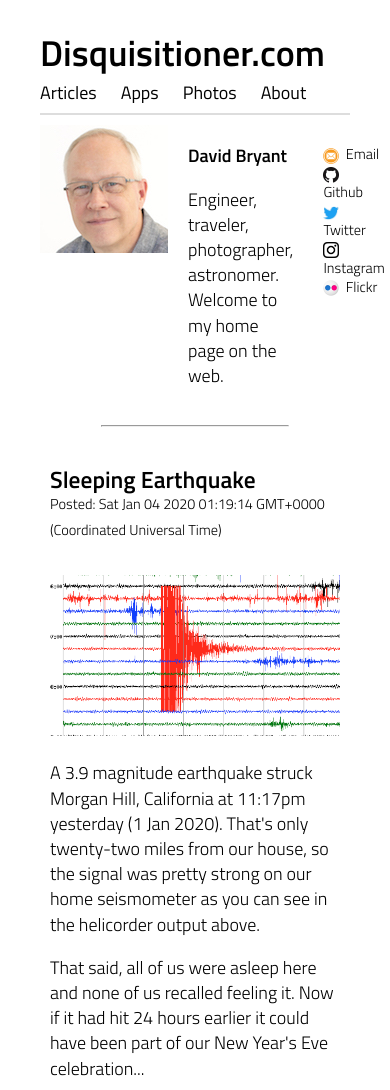
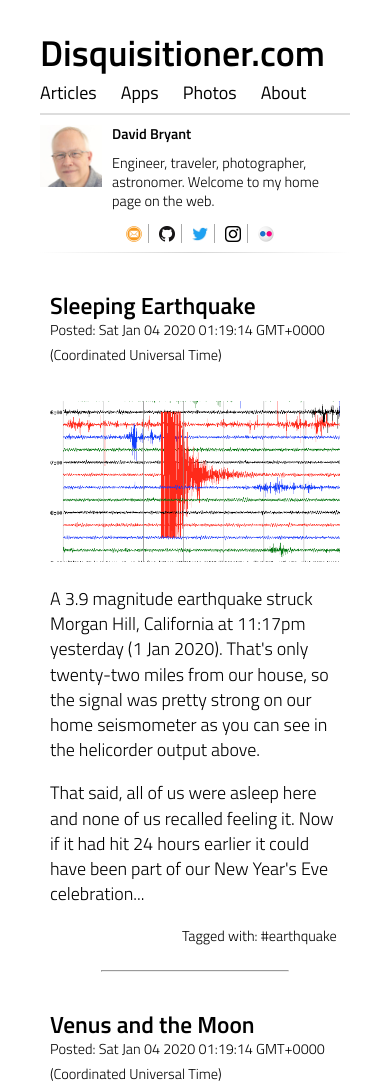
Before and after one commit to disquisitioner/11ty-dqcom, an Eleventy site: page index.html in a window 390 px wide. Shown: the top 1090 px of the page. Built offline with nearby package versions, Linux system fonts and the light colour scheme; Eleventy itself is replaced by a stand-in of ours; files that its build step writes are made by us from their sources.

Commit message:
Initial try at responsive design

```diff
--- a/_includes/home.njk
+++ b/_includes/home.njk
@@ -8,8 +8,9 @@
 {% block content %}
   {{ content | safe }}
 
+<hr class="fancyseparator">
+
 {%- for post in collections.post | reverse -%}
-    <hr class="postseparator">
 	<div class="postbox">
   		<div class="pagehead">
 	  		<div class="postlisttitle">{{ post.data.title }}</div>
@@ -27,7 +28,8 @@
   	{%- endif -%}
 
 	</div>
+  <hr class="postseparator">
 {%- endfor -%}
-<hr class="postseparator">
+
 
 {% endblock %}
--- a/css/home.css
+++ b/css/home.css
@@ -1,37 +1,74 @@
 /* The 'about me' banner at the top of my home page */
+
+@media only screen and (max-width: 720px) {
+/* Narrow (small screen) */
+  .homebanner {
+  }
+  .myintro {
+    grid-column-start: 2;
+    grid-column-end: 4;
+    font-size: 0.8rem;
+    line-height: 1.05rem;
+  }
+  .myelsewhere {
+    grid-column-start: 1;
+    grid-column-end: 4;
+  }
+  .myelsewhere li {
+    display: inline-block;
+    font-size: 8px;
+  }
+  .hclinks li:not(:first-child) {
+    padding-left: 6px;
+  }
+  .hclinks li:not(:last-of-type) {
+    padding-right: 6px;
+    border-right: 1px solid #aaa;
+
+  }
+  .hclinktxt {
+    display: none;
+  }
+  .myelsewhere {
+    display: flex;
+    align-items: center;
+    justify-content: center;
+  }
+}
+
+/* H-card style banner for the top of the home page (only) */
 .homebanner {
-  display: flex;
-  align-items: flex-start;
+  display: grid;
+  grid-template-columns: 1fr 3fr 1fr;
+  width: 100%;
   margin-top: 10px;
+}
+
+.myphoto {
+  width: 100%;
+}
+.myintro {
+  padding: 0 10px 0 10px;
+}
+.myelsewhere {
+  padding: 0 0 0 10px;
+  line-height: 1.05rem;
+}
+.myelsewhere li {
+  font-size: 0.8rem;
+}
+
+/* Visual styling */
+.myintro .myname {
+  font-weight: 600;
   padding-bottom: 10px;
-  width: 100%;
+}
+.hclinks {
+  list-style-type: none;
+  padding: 0px;
+  margin: 12px 0 0 0;
 }
 
 .homebanner a:link    {color: #000;  text-decoration: none; }
 .homebanner a:visited {color: #000;  text-decoration: none; }
 .homebanner a:hover   {color:#FF8A00; text-decoration: none; }
-
-.myphoto {
-  object-fit: contain;
-  flex: 1;
-}
-.myintro .title {
-  font-weight: 600;
-}
-.myintro {
-  padding: 0 10px 0 20px;
-  flex: 4;
-}
-.myelsewhere {
-  padding: 0 0 0 20px;
-  font-size: 0.8rem;
-  line-height: 1.05rem;
-  height: 120px;
-  flex: 1;
-}
-
-.hclinks {
-  list-style-type: none;
-  padding: 0px;
-  margin: 20px 0 0 0;
-}
--- a/css/site.css
+++ b/css/site.css
@@ -233,3 +233,11 @@ h4 {
   margin: 10px 0 10px 0;
   padding: 10px;
 }
+
+.fancyseparator {
+  padding: 0;
+  border: none;
+  height: 1px;
+  background-image: linear-gradient(to left, rgba(0,0,0,0), rgba(200,200,200,0.75), rgba(0,0,0,0));
+  color: #ddd;
+}
--- a/index.html
+++ b/index.html
@@ -7,33 +7,38 @@ title: Welcome!
   <img class="myphoto u-photo" src="/img/David-Bryant-icon128.jpg">
 
   <div class="myintro">
-    <p class="title">
+    <div class="myname">
       <a class="p-name u-url u-uid" href="https://orangemoose.com">David Bryant</a>
-    </p>
-    <p>Engineer, traveler, photographer, astronomer.<br> Welcome to my home page on the web.</p>
+    </div>
+    <div class="mybio">Engineer, traveler, photographer, astronomer. Welcome to my home page on the web.</div>
   </div>
 
   <div class="myelsewhere">
     <ul class="hclinks">
       <li>
-        <img src="/img/email.png" width="16" style="vertical-align:middle">&nbsp;
-        <a class="u-email" href="mailto:david@orangemoose.com" rel="me">Email</a>
+        <a class="u-email" href="mailto:david@orangemoose.com" rel="me">
+        <img src="/img/email.png" width="16" style="vertical-align:middle">
+        <span class="hclinktxt">&nbsp;Email</span></a>
       </li>
       <li>
-        <img src="/img/github.png" width="16" style="vertical-align:middle">&nbsp;
-        <a href="https://github.com/disquisitioner" rel="me" class="u-url">Github</a>
+        <a href="https://github.com/disquisitioner" rel="me" class="u-url">
+        <img src="/img/github.png" width="16" style="vertical-align:middle">
+        <span class="hclinktxt">&nbsp;Github</span></a>
       </li>
       <li>
-        <img src="/img/twitter.png" width="16" style="vertical-align:middle">&nbsp;
-        <a href="https://twitter.com/david_bryant" rel="me" class="u-url">Twitter</a>
+        <a href="https://twitter.com/david_bryant" rel="me" class="u-url">
+        <img src="/img/twitter.png" width="16" style="vertical-align:middle">
+        <span class="hclinktxt">&nbsp;Twitter</span></a>
       </li>
       <li>
-        <img src="/img/instagram.png" width="16" style="vertical-align:middle">&nbsp;
-        <a href="https://instagram.com/thedavidbryant" rel="me">Instagram</a>
+        <a href="https://instagram.com/thedavidbryant" rel="me">
+        <img src="/img/instagram.png" width="16" style="vertical-align:middle">
+        <span class="hclinktxt">&nbsp;Instagram</span></a>
       </li>
       <li>
-        <img src="/img/flickr.png" width="16" style="vertical-align:middle">&nbsp;
-        <a href="https://www.flickr.com/people/david_bryant/" rel="me">Flickr</a>
+        <a href="https://www.flickr.com/people/david_bryant/" rel="me">
+        <img src="/img/flickr.png" width="16" style="vertical-align:middle">
+        <span class="hclinktxt">&nbsp;Flickr</span></a>
       </li>
     </ul>
   </div>
```
